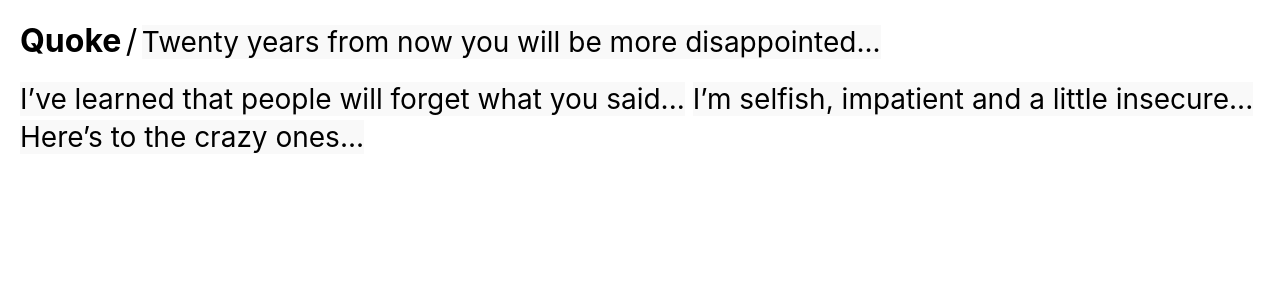
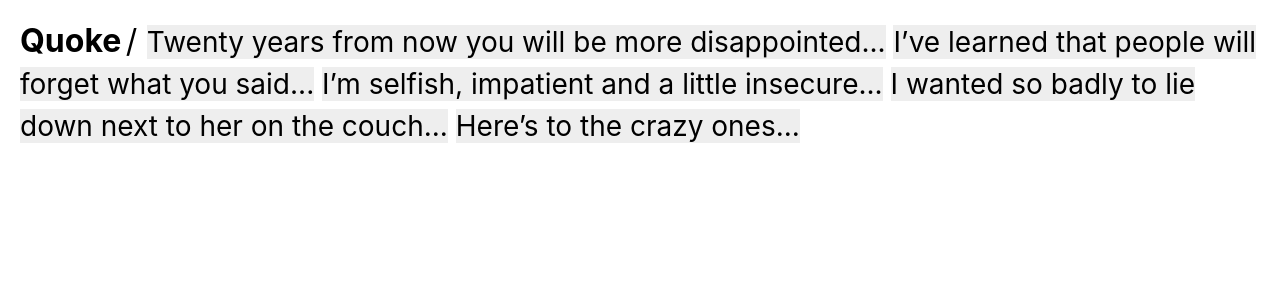
Before and after one commit to quoke/quoke.github.io, a Jekyll site: the page built from index.md, in a window 1280 px wide. Shown: the top 300 px of the page. Built offline with Jekyll 4.4.1, drawn with Linux system fonts in a browser that asks for light colours.

Commit message:
Inline and another quote. Sort out date ordering later

```diff
--- a/_layouts/home.html
+++ b/_layouts/home.html
@@ -10,7 +10,7 @@
     </h1>
     <div class="separator inline-block">/</div>
     <ul class="quote-list">
-        {% assign sortedQuotations = (site.quotations | sort: 'date') | reverse %}
+        {% assign sortedQuotations = site.quotations | sort: 'date' | reverse %}
       {% for quote in sortedQuotations %}
       <li>
         <a href="{{ quote.url }}">{{ quote.title }}...</a>
--- /dev/null
+++ b/_quotations/i/i-wanted-so-badly-to-lie-down-next-to-her-on-the-couch.html
@@ -0,0 +1,10 @@
+---
+layout: quotation
+title: I wanted so badly to lie down next to her on the couch
+---
+
+<div class="quote-container">
+  <blockquote class="short">
+    <p>I wanted so badly to lie down next to her on the couch, to wrap my arms around her and sleep. Not fuck, like in those movies. Not even have sex. Just sleep together in the most innocent sense of the phrase. But I lacked the courage and she had a boyfriend and I was gawky and she was gorgeous and I was hopelessly boring and she was endlessly fascinating. So I walked back to my room and collapsed on the bottom bunk, thinking that if people were rain, I was drizzle and she was hurricane.<footer> John Green, <cite>Looking for Alaska</cite></footer>
+  </blockquote>
+</div>
--- a/_sass/_main.scss
+++ b/_sass/_main.scss
@@ -32,6 +32,7 @@
 h1.site-title {
   font-size: 32px;
   display: inline-block;
+  margin-bottom: 0;
 }
 
 h1.site-title a {
@@ -47,6 +48,7 @@
 .separator {
   font-size: 32px;
   display: inline-block;
+  margin-right: 5px;
 }
 
 ul.quote-list {
@@ -58,14 +60,18 @@
 }
 
 ul.quote-list li {
-  display: inline-block;
-  background-color: #f9f9f9;
-  margin-bottom: 4px;
+  display: inline;
+  line-height: 1.5em;
 }
 
 ul.quote-list a {
+  background-color: #eeeeee;
   color: black;
   text-decoration: none;
+}
+
+ul.quote-list a:hover {
+  background-color: #dddddd;
 }
 
 blockquote {
```
